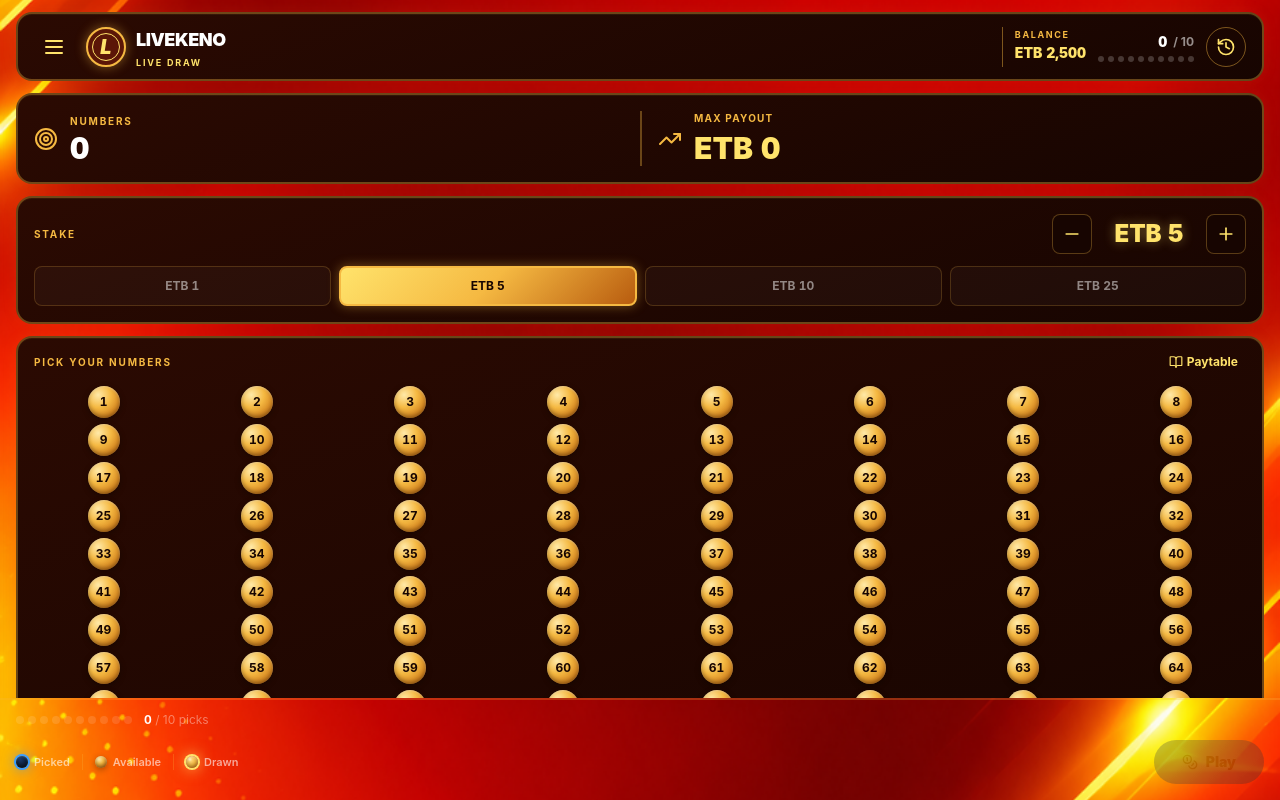
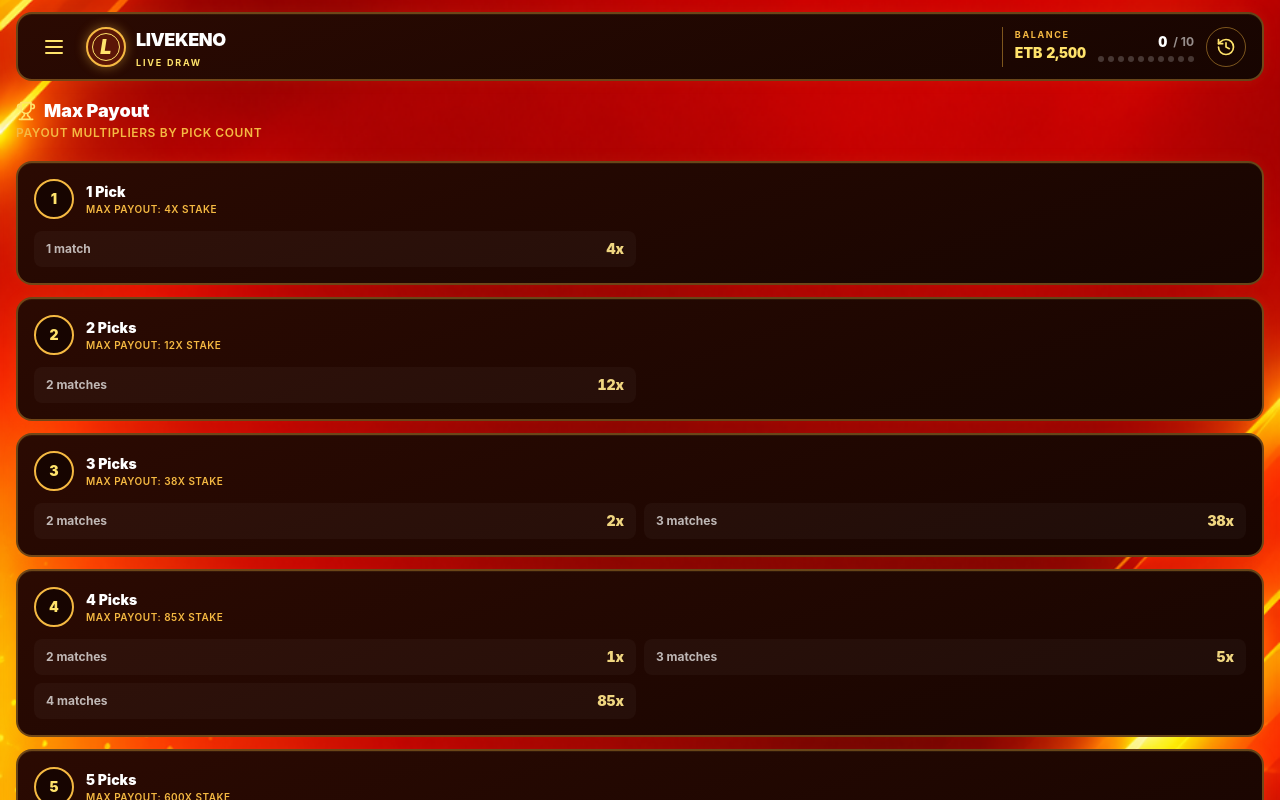
Before and after one commit to aarontaye/LIVEKENO, a React (Vite) app: page /max-payout in a window 1280 px wide. Before the commit this address led to /play. Built offline with nearby package versions, Linux system fonts and the light colour scheme.

Commit message:
Updated App.tsx

```diff
--- a/src/App.tsx
+++ b/src/App.tsx
@@ -2,6 +2,7 @@ import { BrowserRouter, Routes, Route, Navigate } from 'react-router-dom';
 import { QueryClient, QueryClientProvider } from '@tanstack/react-query';
 import PlayPage from '@/pages/PlayPage';
 import HistoryPage from '@/pages/HistoryPage';
+import MaxPayoutPage from '@/pages/MaxPayoutPage';
 import AdminApp from '@/admin/AdminApp';
 import SplashScreen from '@/components/splash/SplashScreen';
 import { useUIStore } from '@/state/useUIStore';
@@ -23,6 +24,7 @@ export default function App() {
           <Route path="/" element={<Navigate to="/play" replace />} />
           <Route path="/play" element={<PlayPage />} />
           <Route path="/history" element={<HistoryPage />} />
+          <Route path="/max-payout" element={<MaxPayoutPage />} />
           <Route path="/admin/*" element={<AdminApp />} />
           <Route path="*" element={<Navigate to="/play" replace />} />
         </Routes>
--- a/src/components/bet/StakeInput.tsx
+++ b/src/components/bet/StakeInput.tsx
@@ -10,7 +10,7 @@ export default function StakeInput({ disabled = false }: StakeInputProps) {
   function adjust(delta: number) { setStake(Math.max(1, stake + delta)); }
 
   return (
-    <div className={`navy-panel rounded-2xl p-4 transition-opacity ${disabled ? 'pointer-events-none opacity-40' : ''}`}>
+    <div className={`navy-panel-transparent rounded-2xl p-4 transition-opacity ${disabled ? 'pointer-events-none opacity-40' : ''}`}>
       <div className="flex items-center justify-between">
         <label className="text-[10px] font-bold uppercase tracking-[0.18em] text-[#f5b942]">Stake</label>
         <div className="flex items-center gap-3">
--- a/src/components/bet/StatsBar.tsx
+++ b/src/components/bet/StatsBar.tsx
@@ -1,23 +1,13 @@
-import { Target, TrendingUp } from 'lucide-react';
-import { MOCK_PAYTABLE } from '@/lib/mockData';
+import { Target, Wallet } from 'lucide-react';
+import { useBalance } from '@/hooks/useBalance';
 
 interface StatsBarProps {
   pickCount: number;
-  stake: number;
 }
 
-function getMaxPayout(pickCount: number, stake: number): number {
-  const tier = MOCK_PAYTABLE.find((entry) => entry.pickCount === pickCount);
-  if (!tier) return 0;
+export default function StatsBar({ pickCount }: StatsBarProps) {
+  const { data: balance } = useBalance();
 
-  const maxMultiplier = tier.entries.reduce(
-    (max, entry) => Math.max(max, entry.payout),
-    0,
-  );
-  return maxMultiplier * stake;
-}
-
-export default function StatsBar({ pickCount, stake }: StatsBarProps) {
   return (
     <section className="navy-panel grid grid-cols-2 rounded-2xl p-4" aria-label="Bet statistics">
       <div className="flex items-center gap-3 pr-4">
@@ -28,11 +18,11 @@ export default function StatsBar({ pickCount, stake }: StatsBarProps) {
         </div>
       </div>
       <div className="flex items-center gap-3 border-l-2 border-[rgba(245,185,66,0.35)] pl-4">
-        <TrendingUp className="h-6 w-6 shrink-0 text-[#f5b942]" />
+        <Wallet className="h-6 w-6 shrink-0 text-[#f5b942]" />
         <div className="min-w-0">
-          <p className="text-[10px] font-bold uppercase tracking-[0.12em] text-[#f5b942]">Max Payout</p>
+          <p className="text-[10px] font-bold uppercase tracking-[0.12em] text-[#f5b942]">Balance</p>
           <p className="mt-1 truncate text-2xl font-black tabular-nums leading-none text-[#ffe36b] sm:text-3xl">
-            ETB {getMaxPayout(pickCount, stake).toLocaleString()}
+            ETB {balance?.amount.toLocaleString() ?? '—'}
           </p>
         </div>
       </div>
--- a/src/components/layout/Header.tsx
+++ b/src/components/layout/Header.tsx
@@ -1,5 +1,5 @@
 import { useState } from 'react';
-import { ChevronRight, History, Menu, X } from 'lucide-react';
+import { ChevronRight, History, Menu, Trophy, X } from 'lucide-react';
 import { Link, useLocation } from 'react-router-dom';
 import { useBoardSelection } from '@/state/useBoardSelection';
 import { useBalance } from '@/hooks/useBalance';
@@ -79,7 +79,7 @@ export default function Header({ isDrawing = false, revealedCount = 0 }: HeaderP
             onClick={() => setIsMenuOpen(false)}
             aria-label="Close navigation menu"
           />
-          <aside className="fixed inset-y-0 left-0 z-50 w-72 border-r-2 border-[#f5b942] bg-gradient-to-b from-[#3a0d03] to-[#120301] p-5 shadow-[8px_0_30px_rgba(0,0,0,0.45)]" aria-label="Main navigation">
+          <aside className="fixed inset-y-0 left-0 z-50 w-72 border-r-2 border-[#f5b942] bg-[#05070d]/50 p-5 shadow-[8px_0_30px_rgba(0,0,0,0.45)]" aria-label="Main navigation" style={{ backdropFilter: 'blur(4px)' }}>
             <div className="mb-8 flex items-center justify-between">
               <p className="text-sm font-black uppercase tracking-[0.2em] text-[#ffe36b]">LIVEKENO</p>
               <button type="button" onClick={() => setIsMenuOpen(false)} className="flex h-10 w-10 items-center justify-center rounded-xl text-white/70 hover:bg-white/10 hover:text-white" aria-label="Close navigation menu">
@@ -89,6 +89,10 @@ export default function Header({ isDrawing = false, revealedCount = 0 }: HeaderP
             <nav className="space-y-2">
               <Link to="/play" onClick={() => setIsMenuOpen(false)} className="block rounded-xl border border-[rgba(245,185,66,0.35)] px-4 py-3 text-sm font-bold text-white hover:bg-white/10">Play Keno</Link>
               <Link to="/history" onClick={() => setIsMenuOpen(false)} className="block rounded-xl border border-[rgba(245,185,66,0.35)] px-4 py-3 text-sm font-bold text-white hover:bg-white/10">Draw History</Link>
+              <Link to="/max-payout" onClick={() => setIsMenuOpen(false)} className="flex items-center gap-2 rounded-xl border border-[rgba(245,185,66,0.35)] px-4 py-3 text-sm font-bold text-white hover:bg-white/10">
+                <Trophy className="h-4 w-4 text-[#ffe36b]" />
+                Max Payout
+              </Link>
             </nav>
           </aside>
         </>
--- a/src/index.css
+++ b/src/index.css
@@ -78,6 +78,12 @@
     box-shadow: 0 0 16px rgba(245, 185, 66, 0.08), inset 0 1px 0 rgba(255, 227, 107, 0.06);
   }
 
+  .navy-panel-transparent {
+    background: transparent;
+    border: 2px solid rgba(245, 185, 66, 0.35);
+    box-shadow: 0 0 16px rgba(245, 185, 66, 0.08), inset 0 1px 0 rgba(255, 227, 107, 0.06);
+  }
+
   .gold-text {
     color: var(--keno-gold-light);
   }
--- /dev/null
+++ b/src/pages/MaxPayoutPage.tsx
@@ -0,0 +1,55 @@
+import { Trophy } from 'lucide-react';
+import AppShell from '@/components/layout/AppShell';
+import Header from '@/components/layout/Header';
+import { MOCK_PAYTABLE } from '@/lib/mockData';
+
+export default function MaxPayoutPage() {
+  return (
+    <AppShell>
+      <Header />
+      <div className="flex-1 overflow-y-auto hide-scrollbar">
+        <div className="px-3 pt-4 pb-2 sm:px-4">
+          <div className="flex items-center gap-2">
+            <Trophy className="h-5 w-5 text-[#ffe36b]" />
+            <h2 className="text-lg font-black text-white">Max Payout</h2>
+          </div>
+          <p className="text-xs font-semibold uppercase tracking-wider text-[#f5b942]">Payout multipliers by pick count</p>
+        </div>
+
+        <div className="space-y-3 px-3 py-3 sm:px-4">
+          {MOCK_PAYTABLE.map((tier) => {
+            const maxPayout = Math.max(...tier.entries.map((e) => e.payout));
+            return (
+              <div key={tier.pickCount} className="navy-panel rounded-2xl p-4">
+                <div className="flex items-center justify-between">
+                  <div className="flex items-center gap-3">
+                    <div className="flex h-10 w-10 items-center justify-center rounded-full border-2 border-[#f5b942] bg-[#170501]">
+                      <span className="text-sm font-black text-[#ffe36b]">{tier.pickCount}</span>
+                    </div>
+                    <div>
+                      <p className="text-sm font-black text-white">{tier.pickCount} Pick{tier.pickCount > 1 ? 's' : ''}</p>
+                      <p className="text-[10px] font-semibold uppercase tracking-wider text-[#f5b942]">Max payout: {maxPayout}x stake</p>
+                    </div>
+                  </div>
+                </div>
+
+                <div className="mt-3 grid grid-cols-2 gap-2">
+                  {tier.entries.map((entry) => (
+                    <div
+                      key={entry.matches}
+                      className="flex items-center justify-between rounded-lg px-3 py-2"
+                      style={{ background: 'rgba(255,255,255,0.03)' }}
+                    >
+                      <span className="text-xs font-bold text-white/70">{entry.matches} match{entry.matches > 1 ? 'es' : ''}</span>
+                      <span className="gold-text text-sm font-black tabular-nums">{entry.payout}x</span>
+                    </div>
+                  ))}
+                </div>
+              </div>
+            );
+          })}
+        </div>
+      </div>
+    </AppShell>
+  );
+}
--- a/src/pages/PlayPage.tsx
+++ b/src/pages/PlayPage.tsx
@@ -74,7 +74,7 @@ export default function PlayPage() {
 
       <div className="flex-1 overflow-y-auto hide-scrollbar">
         <div className="space-y-3 px-3 py-3 sm:px-4">
-          <StatsBar pickCount={picks.length} stake={stake} />
+          <StatsBar pickCount={picks.length} />
           <StakeInput disabled={isDrawing} />
         </div>
 
```
